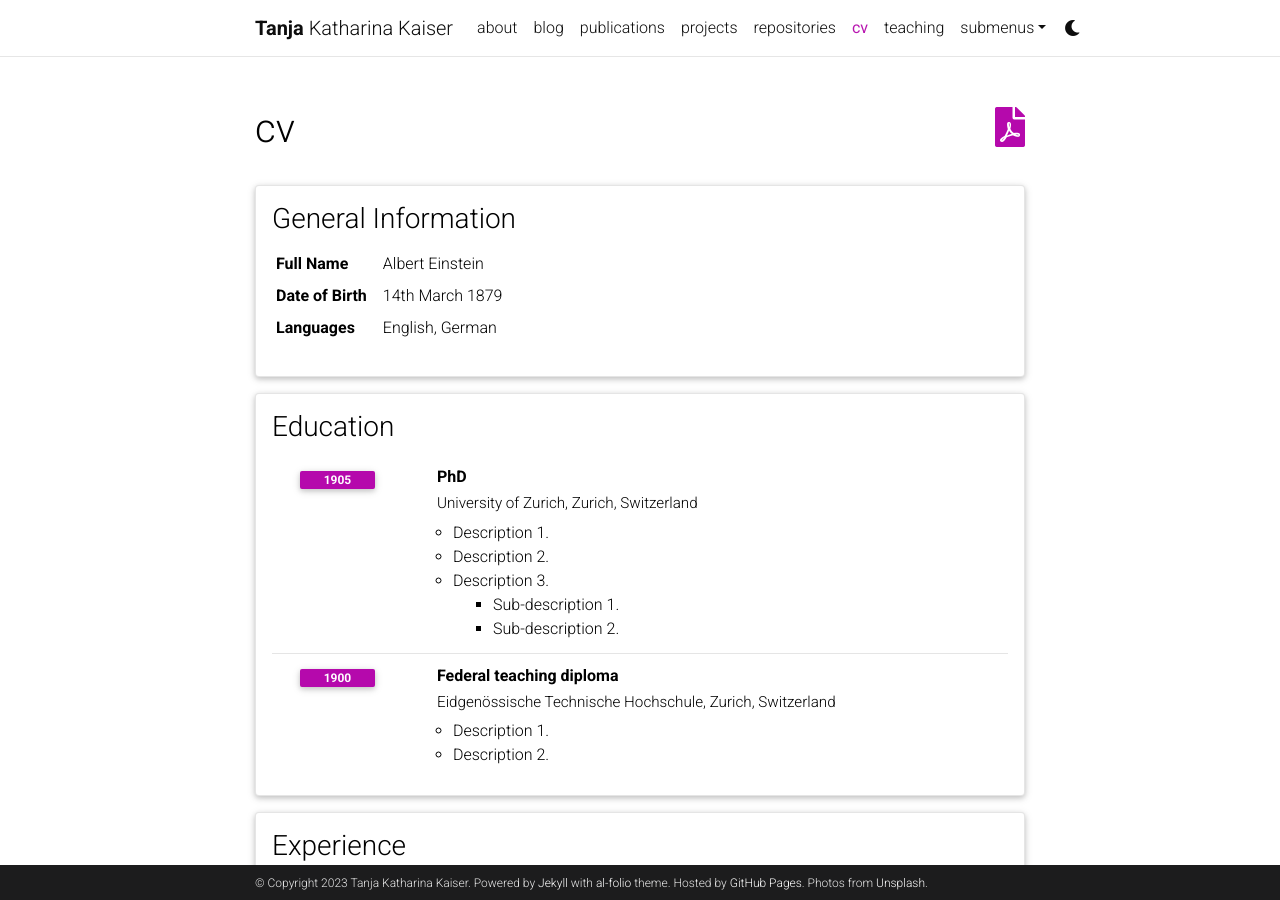
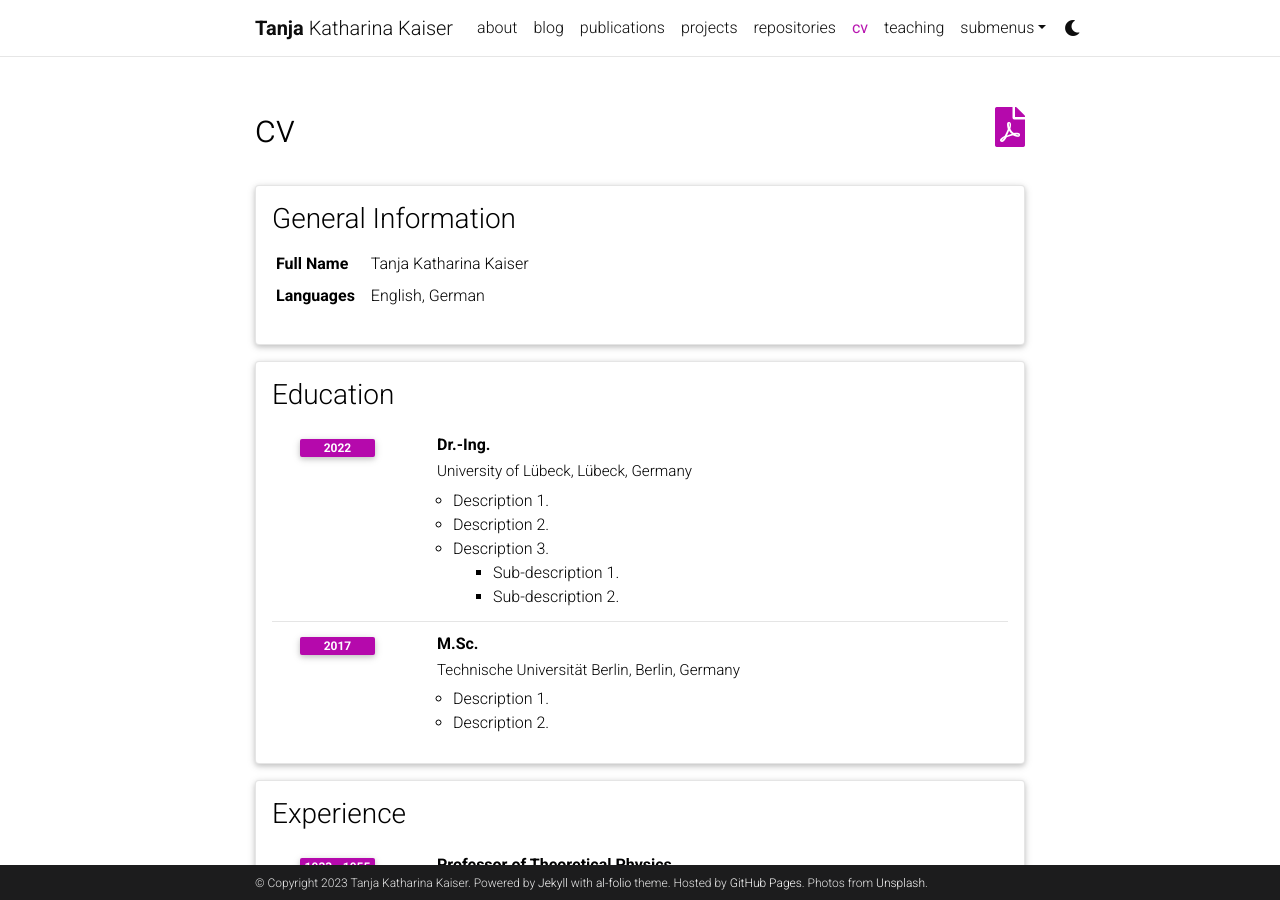
Before and after one commit to msminirobot/msminirobot.github.io, a Jekyll site: the page built from _pages/cv.md, in a window 1280 px wide and 900 px high. Built offline with Jekyll 4.4.1, drawn with Linux system fonts in a browser that asks for light colours; comment, search, counter and statistics services are not loaded; a style sheet for code colours, icons or effects is not loaded.

Commit message:
Update cv.yml

```diff
--- a/_data/cv.yml
+++ b/_data/cv.yml
@@ -2,18 +2,16 @@
   type: map
   contents:
     - name: Full Name
-      value: Albert Einstein
-    - name: Date of Birth
-      value: 14th March 1879
+      value: Tanja Katharina Kaiser
     - name: Languages
       value: English, German
 
 - title: Education
   type: time_table
   contents:
-    - title: PhD
-      institution: University of Zurich, Zurich, Switzerland
-      year: 1905
+    - title: Dr.-Ing.
+      institution: University of Lübeck, Lübeck, Germany
+      year: 2022
       description:
         - Description 1.
         - Description 2.
@@ -21,9 +19,9 @@
           contents:
             - Sub-description 1.
             - Sub-description 2.
-    - title: Federal teaching diploma
-      institution: Eidgenössische Technische Hochschule, Zurich, Switzerland
-      year: 1900
+    - title: M.Sc.
+      institution: Technische Universität Berlin, Berlin, Germany
+      year: 2017
       description:
         - Description 1.
         - Description 2.
```
